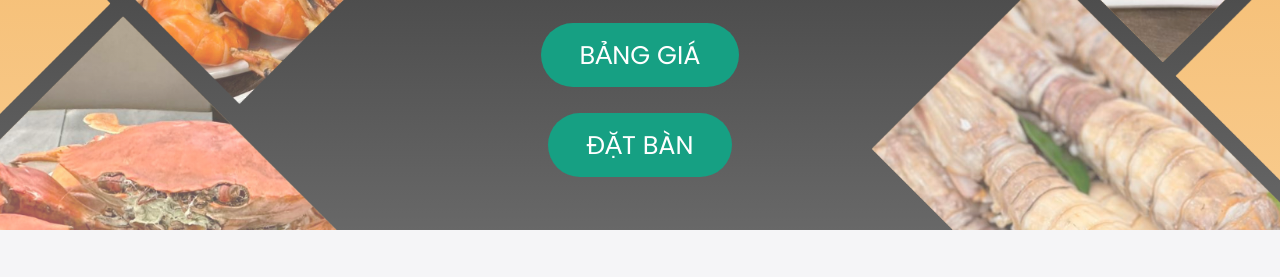
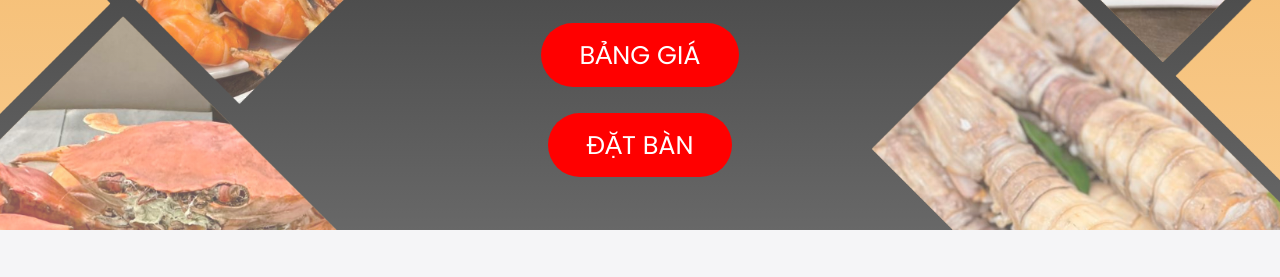
Before and after one commit to LeQuan0410/lequan0410.github.io, a plain HTML site: page index.html in a window 1280 px wide. Shown: the part 170-447 px from the top of the page. Drawn offline with nearby package versions, Linux system fonts and the light colour scheme.

Commit message:
Update index.html

```diff
--- a/index.html
+++ b/index.html
@@ -39,7 +39,7 @@
 
     .btn-primary {
       color: #fff;
-      background: #16a083;
+      background: #FF0000;
     }
 
     .btn-primary:hover {
```
